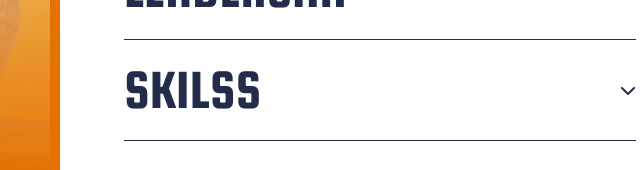
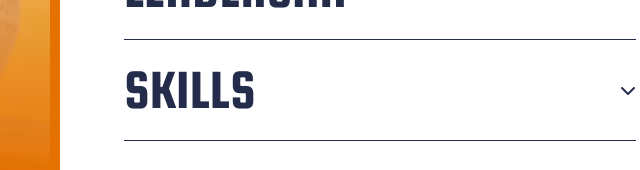
Before and after one commit to joseamadorg/cv-ory-2025, a plain HTML site: page index.html in a window 1280 px wide. Shown: the part 616-786 px from the top of the page, 580-1220 px from the left. Drawn offline with Linux system fonts and the light colour scheme.

```diff
--- a/index.html
+++ b/index.html
@@ -175,7 +175,7 @@
                 </div><!-- accordion-item Leadership -->
                 <div class="accordion-item">
                     <div class="accordion-header">
-                        <h2 class="hero__der--title">SKILSS</h2>
+                        <h2 class="hero__der--title">SKILLS</h2>
                         <i class="fas fa-chevron-down"></i>
                     </div><!-- accordion-header -->
                     <div class="accordion-content">
```
